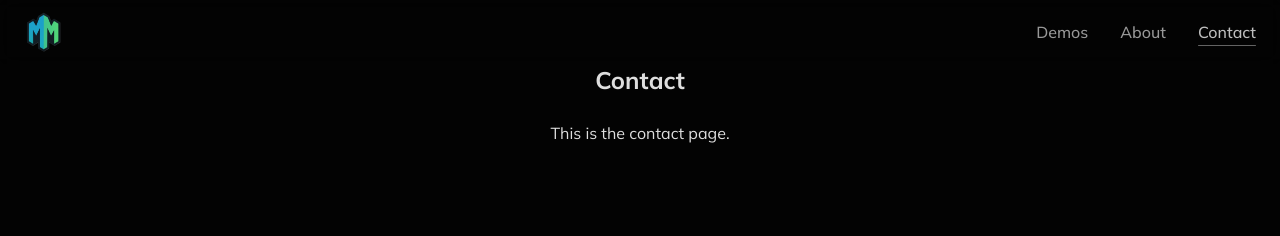
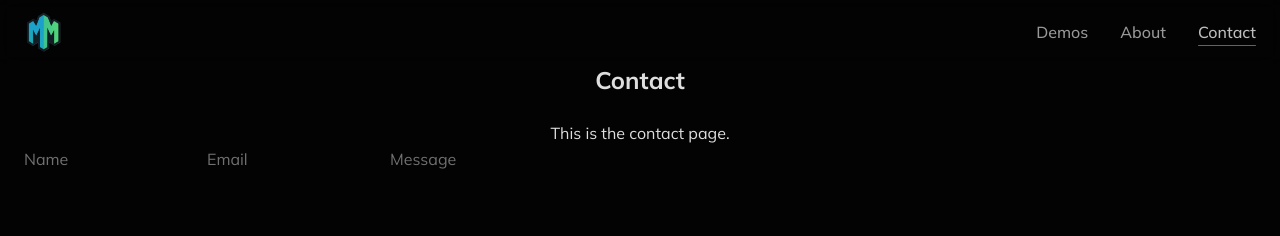
Before and after one commit to MickeyJ/mickey-professional-app, a Next.js app: page /contact in a window 1280 px wide. Shown: the top 236 px of the page. Built offline with nearby package versions, Linux system fonts and the light colour scheme; a web font is replaced by a local one.

Commit message:
missing \ tf apply command

```diff
--- a/src/app/contact/page.tsx
+++ b/src/app/contact/page.tsx
@@ -3,7 +3,18 @@ export default function ContactPage() {
     <div>
       <h1 className="text-2xl font-bold mb-6 text-center">Contact</h1>
       <p className="text-center">This is the contact page.</p>
-      <input type="text" />
+      <input
+        type="text"
+        placeholder="Name"
+      />
+      <input
+        type="text"
+        placeholder="Email"
+      />
+      <input
+        type="textarea"
+        placeholder="Message"
+      />
     </div>
   );
 }
```
